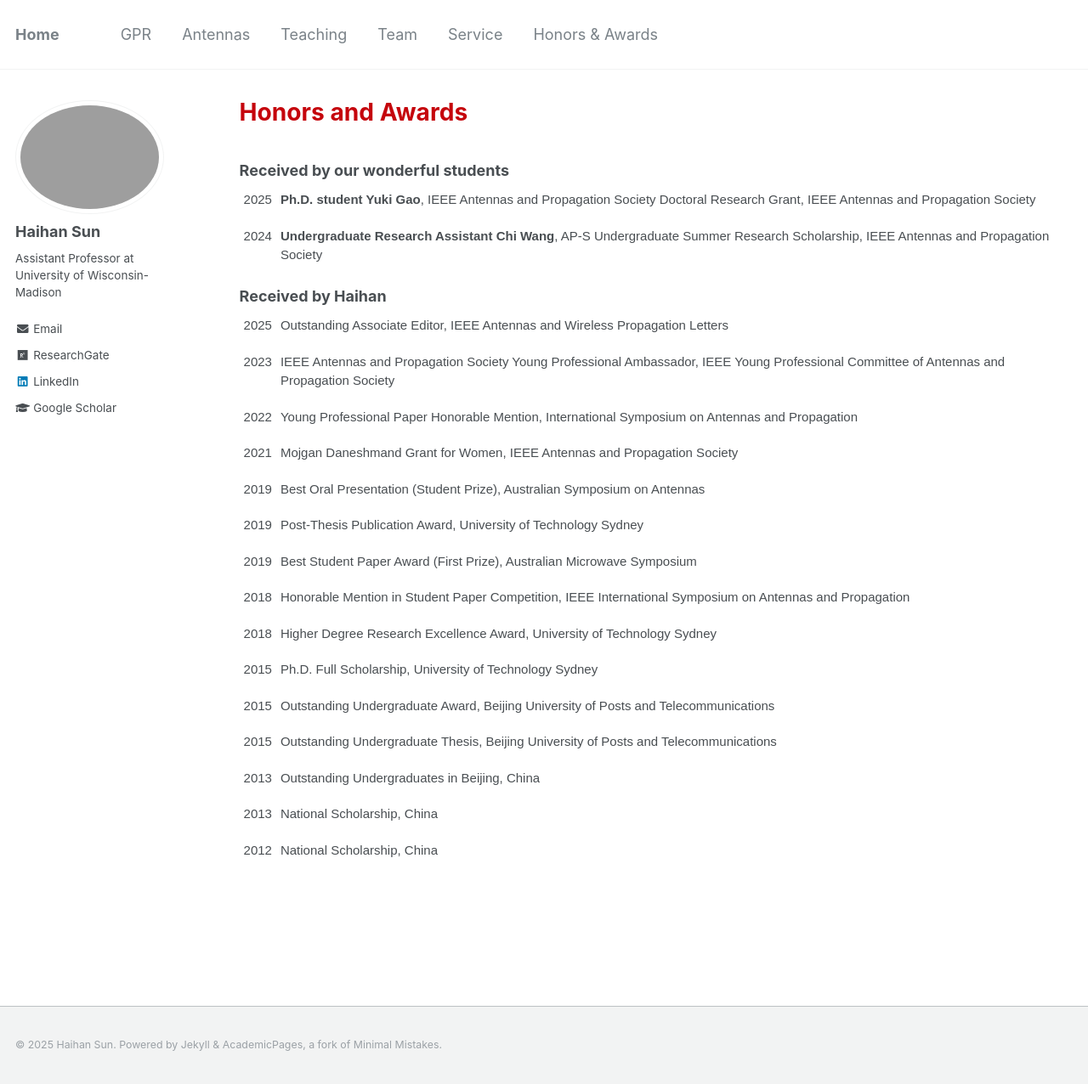
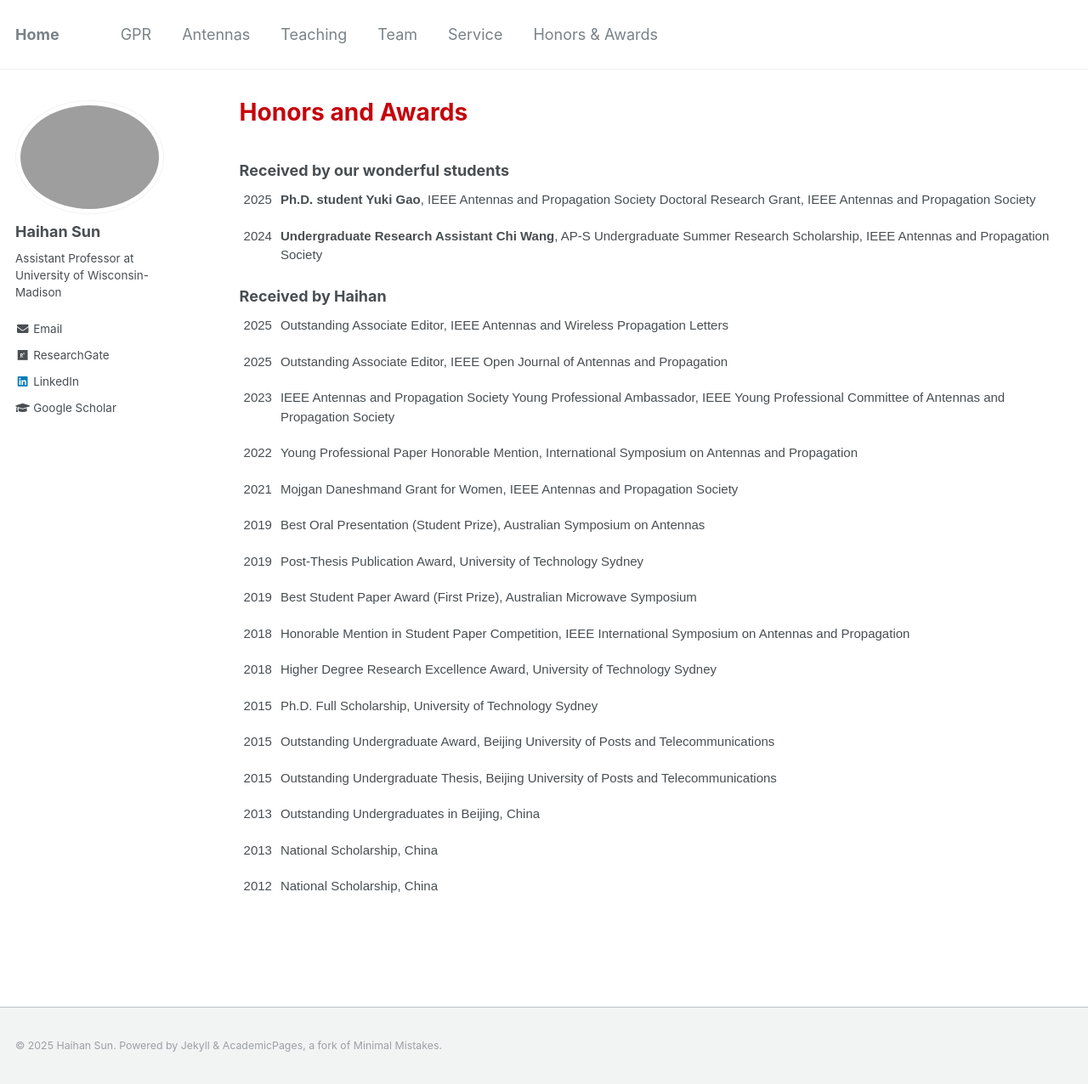
Before and after one commit to Haihan-Sun/Haihan-Sun.github.io, a Jekyll site: the page built from _pages/awards.html, in a window 1280 px wide and 1276 px high. Shown: the whole window at 85% size. Built offline with Jekyll 4.4.1, drawn with Linux system fonts in a browser that asks for light colours.

Commit message:
Update awards.html

```diff
--- a/_pages/awards.html
+++ b/_pages/awards.html
@@ -37,10 +37,14 @@ author_profile: true
  </tr>
 <table class="tg">
 <tbody>
+  <tr>
+    <td class="tg-ko0z">2025</td>
+    <td class="tg-ko0z">Outstanding Associate Editor, IEEE Antennas and Wireless Propagation Letters </td>
+  </tr>
 
   <tr>
     <td class="tg-ko0z">2025</td>
-    <td class="tg-ko0z">Outstanding Associate Editor, IEEE Antennas and Wireless Propagation Letters </td>
+    <td class="tg-ko0z">Outstanding Associate Editor, IEEE Open Journal of Antennas and Propagation </td>
   </tr>
   <tr>
     <td class="tg-ko0z">2023</td>
```
